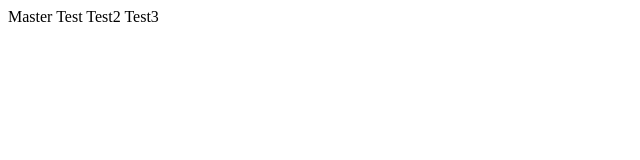
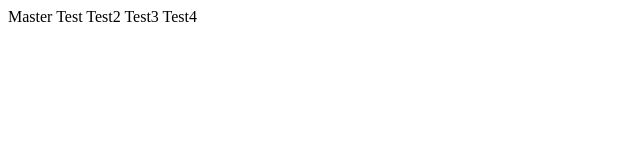
Before and after one commit to DedRobin/git_train_test, a plain HTML site: page index.html in a window 1280 px wide. Shown: the full height of the page, 0-640 px from the left. Drawn offline with Linux system fonts and the light colour scheme.

Commit message:
fix: edit index.html 4

```diff
--- a/index.html
+++ b/index.html
@@ -10,6 +10,7 @@
     Test
     Test2
     Test3
+    Test4
 </body>
 <script src="index.js">
 </script>
```
